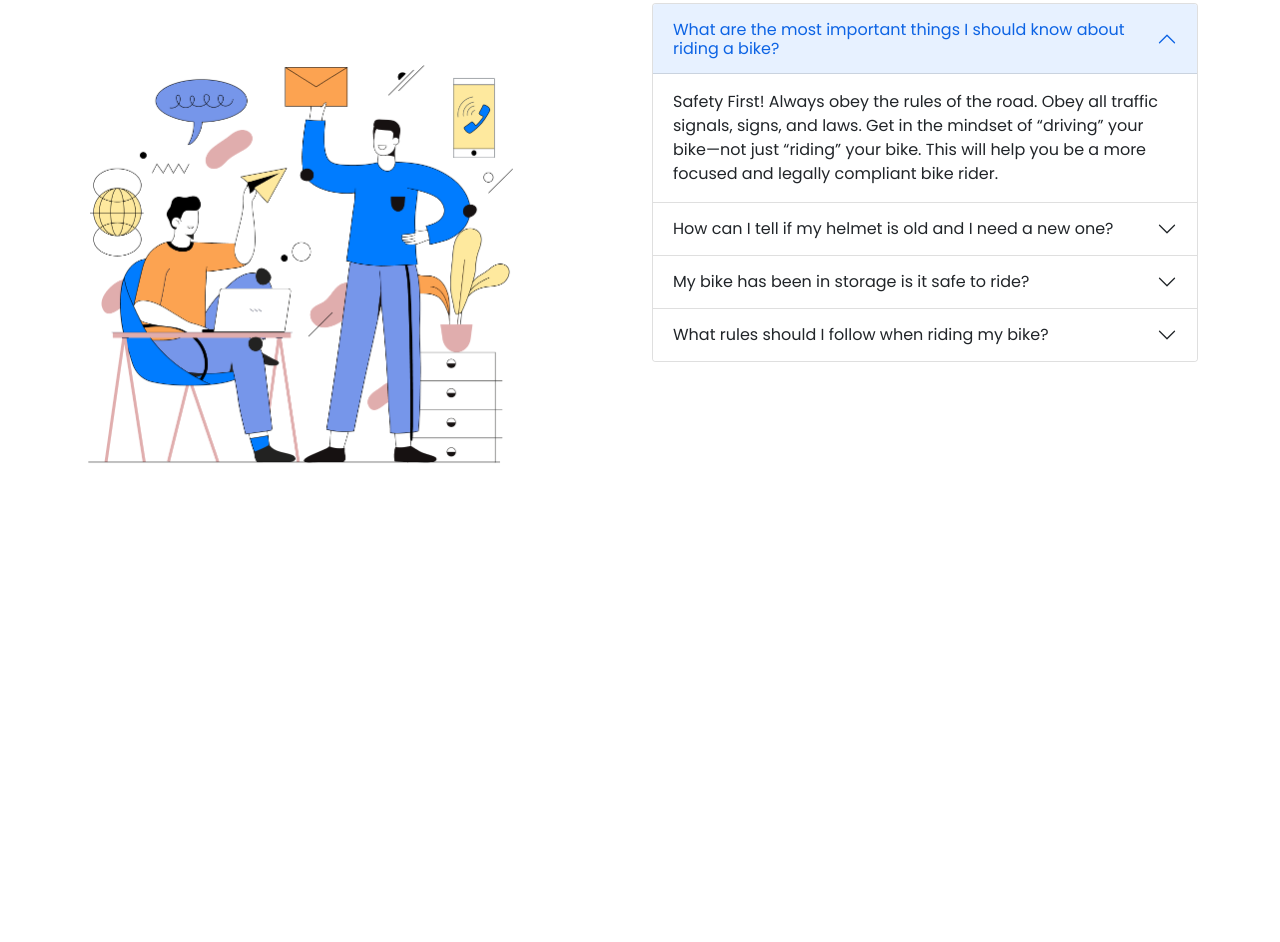
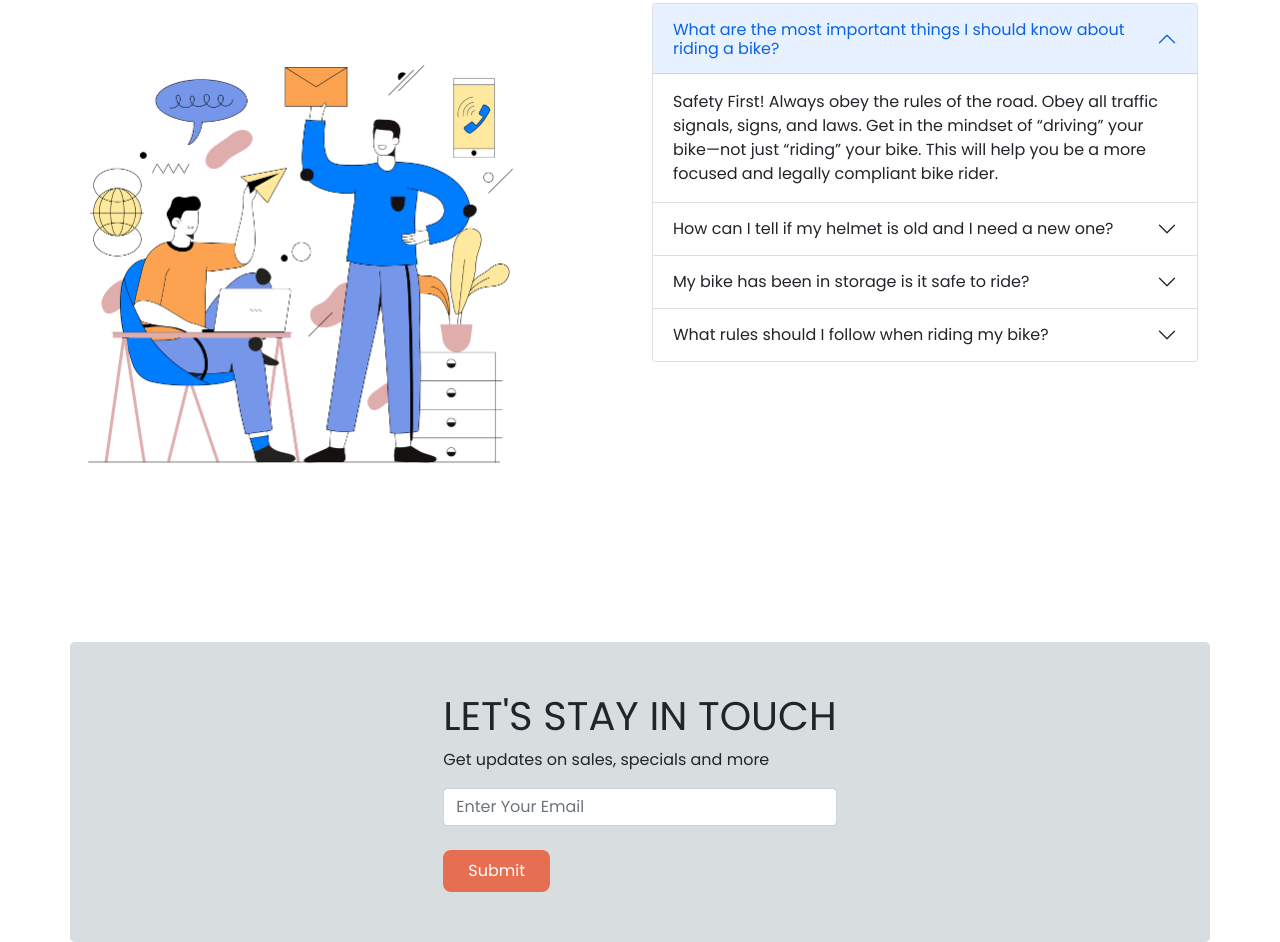
Before and after one commit to farhanahad/honda-cbr, a plain HTML site: page index.html in a window 1280 px wide. Shown: the part 2291-3233 px from the top of the page. Before the commit the page ends 2933 px from the top, so only its background shows below. Drawn offline with nearby package versions, Linux system fonts and the light colour scheme.

Commit message:
subscribe section

```diff
--- a/index.html
+++ b/index.html
@@ -267,6 +267,20 @@
             <!-- FQA Section End-->
 
 
+            <!-- Subscribe -->
+
+        <section style="height: 300px;" class="container subscribe-bg-info d-flex justify-content-center align-items-center rounded-3" id="subscribe">
+          <div>
+            <h1>LET'S STAY IN TOUCH</h1>
+          <p>Get updates on sales, specials and more</p>
+          <input class="form-control" type="text" placeholder="Enter Your Email"> <br>
+          <button class="subscribe-btn-buy-now">Submit</button>
+
+          </div>
+
+        </section>
+
+
     </main>
 
     <footer>
--- a/style.css
+++ b/style.css
@@ -95,3 +95,19 @@ body{
     margin-bottom: 120px;
 }
 /* FQA Section End*/
+
+/* Subscriber Section */
+.subscribe-bg-info{
+    background: rgba(38, 70, 83, 0.178);
+    margin-top: 70px;
+}
+
+.subscribe-btn-buy-now{
+    background-color: #E76F51;
+    color: white;
+    border: 0;
+    border-radius: 8px;
+    padding: 9px 25px;
+}
+
+/* Subscriber Section End */
```
